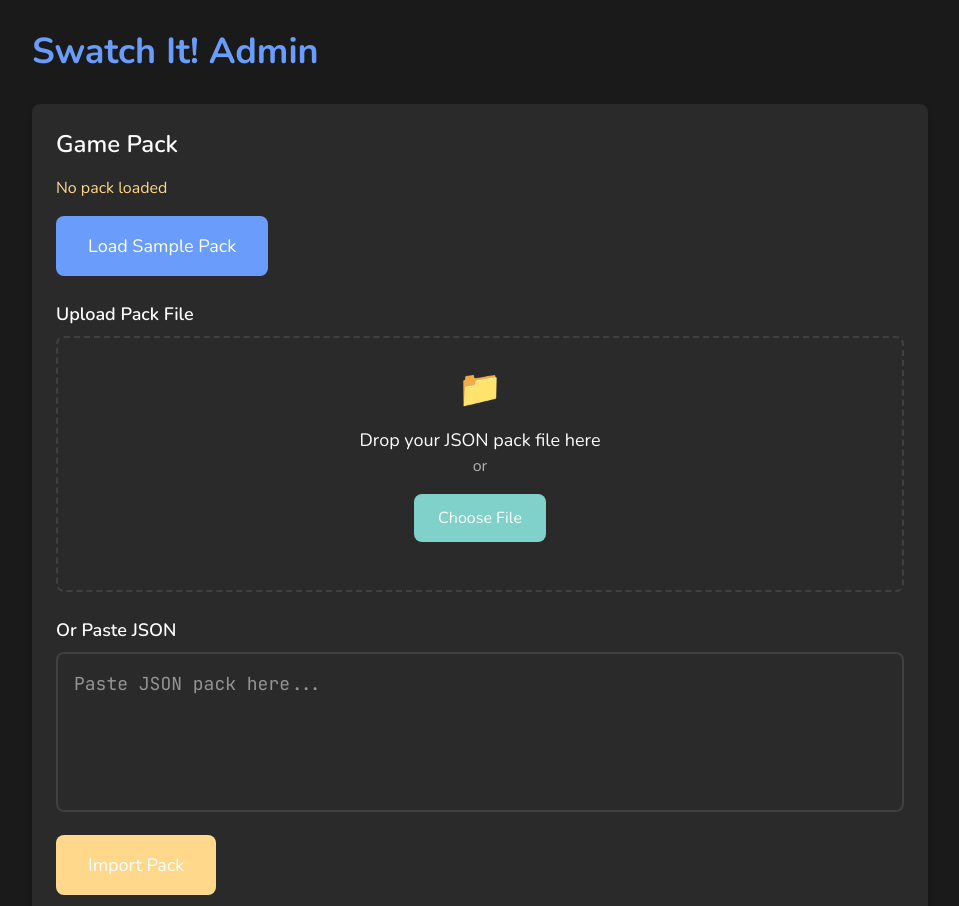
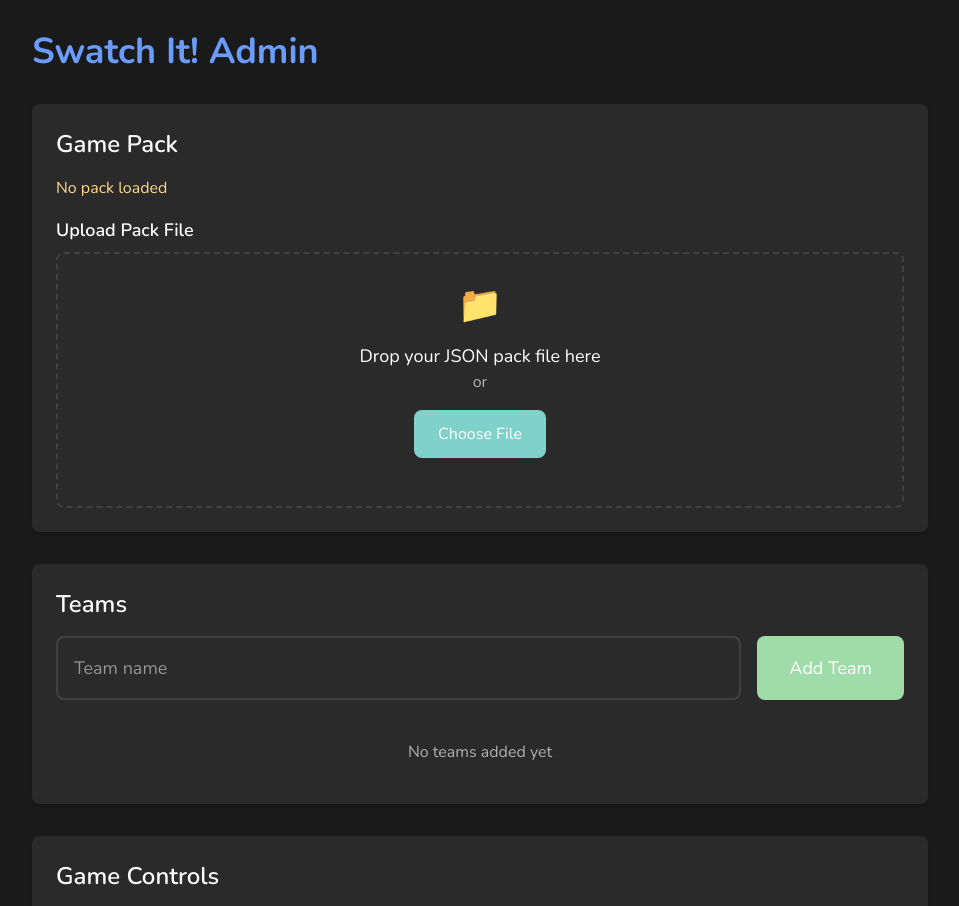
Before and after one commit to bedudley/swatch-it, a Next.js app: page /admin in a window 1280 px wide. Shown: the top 906 px of the page, without its empty margins (160-1119 px from the left). Built offline with nearby package versions, Linux system fonts and the light colour scheme.

Commit message:
Remove unnecessary features on admin screen after deployment tested

```diff
--- a/src/app/admin/page.tsx
+++ b/src/app/admin/page.tsx
@@ -2,7 +2,7 @@
 
 import { useState } from "react";
 import { useGameStore } from "@/lib/store";
-import { PackSchema, Pack } from "@/lib/schema";
+import { PackSchema } from "@/lib/schema";
 
 export default function AdminPage() {
   const {
@@ -16,7 +16,6 @@ export default function AdminPage() {
   } = useGameStore();
 
   const [newTeamName, setNewTeamName] = useState("");
-  const [jsonInput, setJsonInput] = useState("");
   const [error, setError] = useState("");
   const [isDragOver, setIsDragOver] = useState(false);
   const [uploadStatus, setUploadStatus] = useState<"idle" | "uploading" | "success" | "error">("idle");
@@ -25,18 +24,6 @@ export default function AdminPage() {
     if (newTeamName.trim()) {
       addTeam(newTeamName.trim());
       setNewTeamName("");
-    }
-  };
-
-  const handleImportPack = () => {
-    try {
-      const parsed = JSON.parse(jsonInput);
-      const validated = PackSchema.parse(parsed);
-      setPack(validated);
-      setJsonInput("");
-      setError("");
-    } catch (err) {
-      setError(err instanceof Error ? err.message : "Invalid JSON format");
     }
   };
 
@@ -77,7 +64,6 @@ export default function AdminPage() {
         const validated = PackSchema.parse(parsed);
 
         setPack(validated);
-        setJsonInput(""); // Clear textarea when file is loaded
         setError("");
         setUploadStatus("success");
 
@@ -136,44 +122,6 @@ export default function AdminPage() {
     }
   };
 
-  const loadSamplePack = () => {
-    const samplePack: Pack = {
-      packId: "color-style-sampler",
-      title: "Color & Style Sampler",
-      logo: "default",
-      board: {
-        columns: 5,
-        rows: 5,
-        categories: [
-          {
-            id: "ct1",
-            name: "Color Theory",
-            clues: [
-              { value: 100, prompt: "Primary colors in subtractive (CMY) mixing?", answer: "Cyan, Magenta, Yellow", type: "text" },
-              { value: 200, prompt: "Warm vs cool: is red warm or cool?", answer: "Warm", type: "text" },
-              { value: 300, prompt: "Opposite of green on standard color wheel?", answer: "Red", type: "text" },
-              { value: 400, prompt: "Term for colors next to each other on the wheel?", answer: "Analogous", type: "text" },
-              { value: 500, prompt: "Name a triadic set including blue.", answer: "Red, Yellow, Blue (one example)", type: "text" }
-            ]
-          },
-          {
-            id: "st1",
-            name: "Style Basics",
-            clues: [
-              { value: 100, prompt: "Neutral color often used as a base in wardrobes?", answer: "Black (or navy/gray/tan acceptable)", type: "text" },
-              { value: 200, prompt: "Term for an outfit's main attention‑drawing element?", answer: "Statement piece", type: "text" },
-              { value: 300, prompt: "The rule of three applies to what in styling?", answer: "Color or layers/accessories", type: "text" },
-              { value: 400, prompt: "What undertone pairs best with cool complexions?", answer: "Cool undertones (blue/pink)", type: "text" },
-              { value: 500, prompt: "Name a capsule wardrobe benefit.", answer: "Mix‑and‑match simplicity (or reduced decision fatigue)", type: "text" }
-            ]
-          }
-        ]
-      }
-    };
-
-    setPack(samplePack);
-    setError("");
-  };
 
   return (
     <div className="min-h-screen bg-background-light p-8">
@@ -195,16 +143,6 @@ export default function AdminPage() {
           ) : (
             <p className="text-warning mb-4">No pack loaded</p>
           )}
-
-          <div className="space-y-6">
-            <div className="flex flex-col sm:flex-row gap-4">
-              <button
-                onClick={loadSamplePack}
-                className="bg-primary text-white px-8 py-4 text-lg rounded-lg hover:bg-primary/90 active:bg-primary/80 font-medium min-w-[200px] transition-colors"
-              >
-                Load Sample Pack
-              </button>
-            </div>
 
           {/* File Upload Drop Zone */}
           <div>
@@ -298,28 +236,11 @@ export default function AdminPage() {
             </div>
           </div>
 
-            <div className="relative">
-              <h3 className="text-lg font-semibold mb-2 text-text-primary">Or Paste JSON</h3>
-              <textarea
-                value={jsonInput}
-                onChange={(e) => setJsonInput(e.target.value)}
-                placeholder="Paste JSON pack here..."
-                className="w-full h-40 p-4 text-lg border-2 border-border rounded-lg resize-none font-mono focus:border-primary focus:outline-none bg-card text-text-primary"
-              />
-              <button
-                onClick={handleImportPack}
-                className="mt-4 bg-warning text-white px-8 py-4 text-lg rounded-lg hover:bg-warning/90 active:bg-warning/80 font-medium min-w-[150px] transition-colors"
-              >
-                Import Pack
-              </button>
-            </div>
-
           {error && (
             <div className="text-error text-sm bg-error/10 p-3 rounded border border-error">
               {error}
             </div>
           )}
-          </div>
         </div>
 
         {/* Teams Section */}
```
Lines whose indentation alone changed are shown as unchanged.
